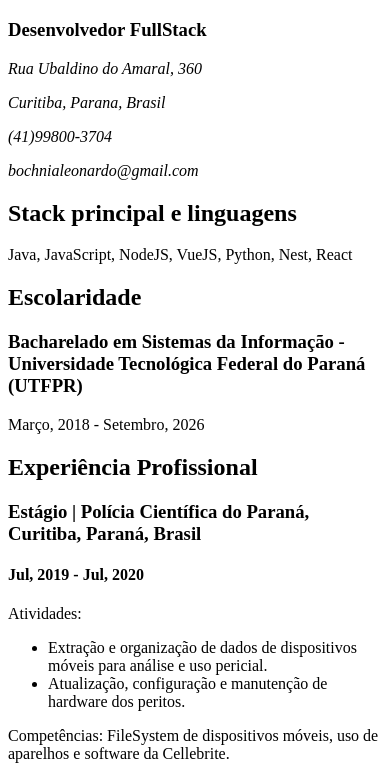
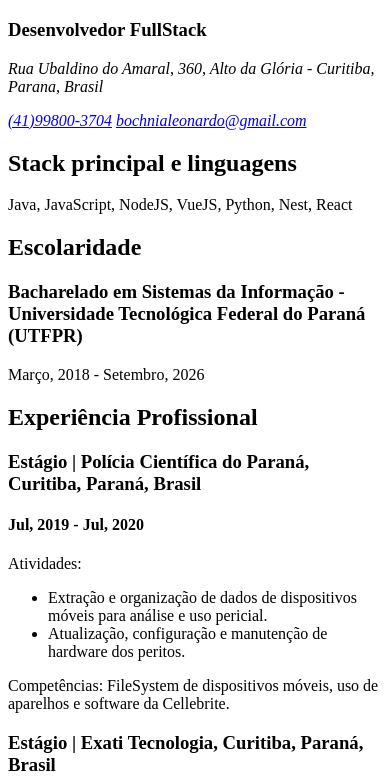
Before and after one commit to leonardoboch/html-cv, a plain HTML site: page index.html in a window 390 px wide. Shown: the part 61-840 px from the top of the page. Drawn offline with Linux system fonts and the light colour scheme.

Commit message:
Wrap information around address tag and add <a> tags to mail and phone

```diff
--- a/index.html
+++ b/index.html
@@ -10,10 +10,9 @@
       <h1>Leonardo Bochnia</h1>
       <h3>Desenvolvedor FullStack</h3>
       <address>
-        <p>Rua Ubaldino do Amaral, 360</p>
-        <p>Curitiba, Parana, Brasil</p>
-        <p>(41)99800-3704</p>
-        <p>bochnialeonardo@gmail.com</p>
+        <p>Rua Ubaldino do Amaral, 360, Alto da Glória - Curitiba, Parana, Brasil</p>
+        <a href="tel:+5541998003704">(41)99800-3704</a>
+        <a href="mailto:bochnialeonardo@gmail.com">bochnialeonardo@gmail.com</a>
       </address>
     </header>
     <div>
```
